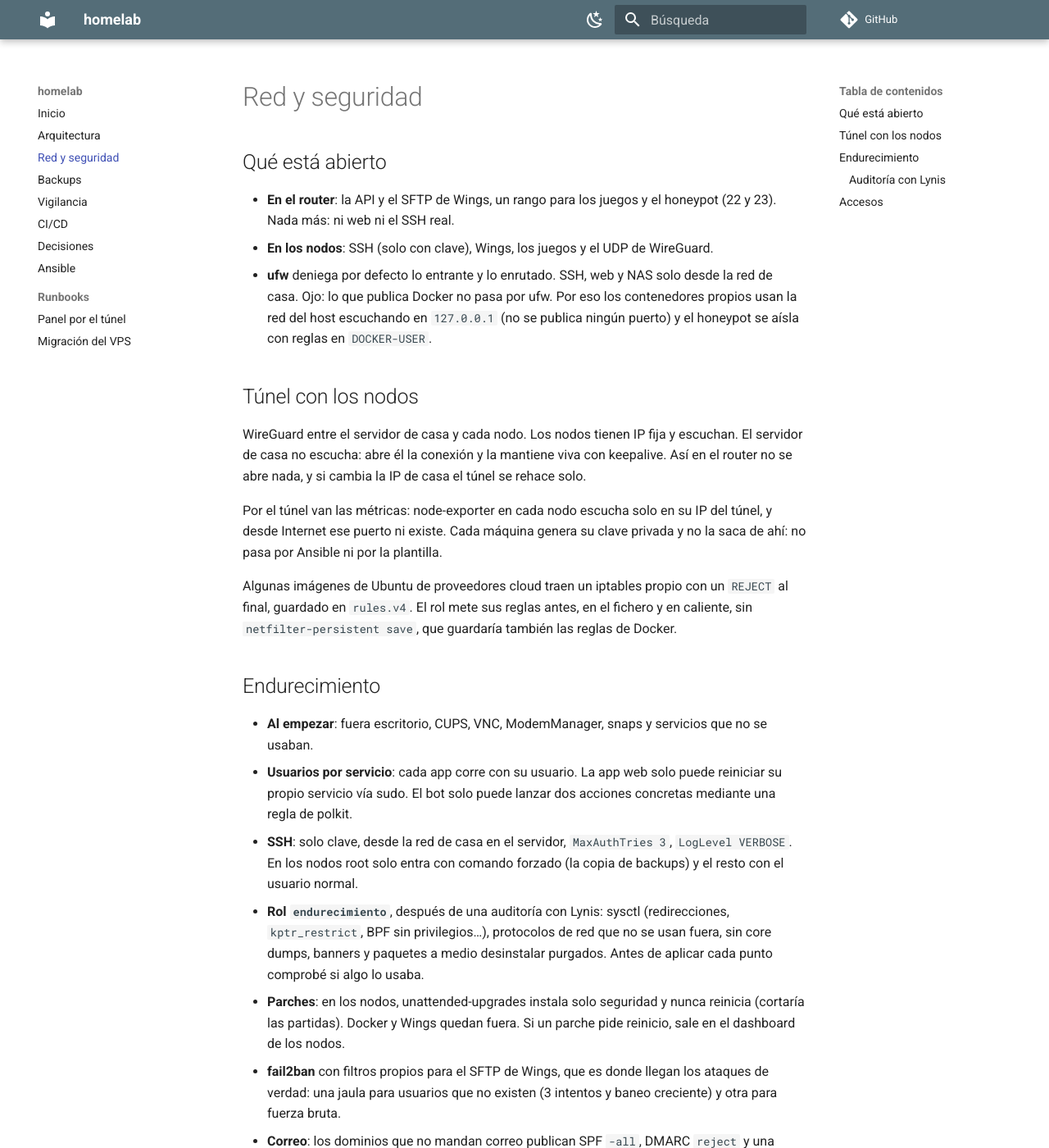
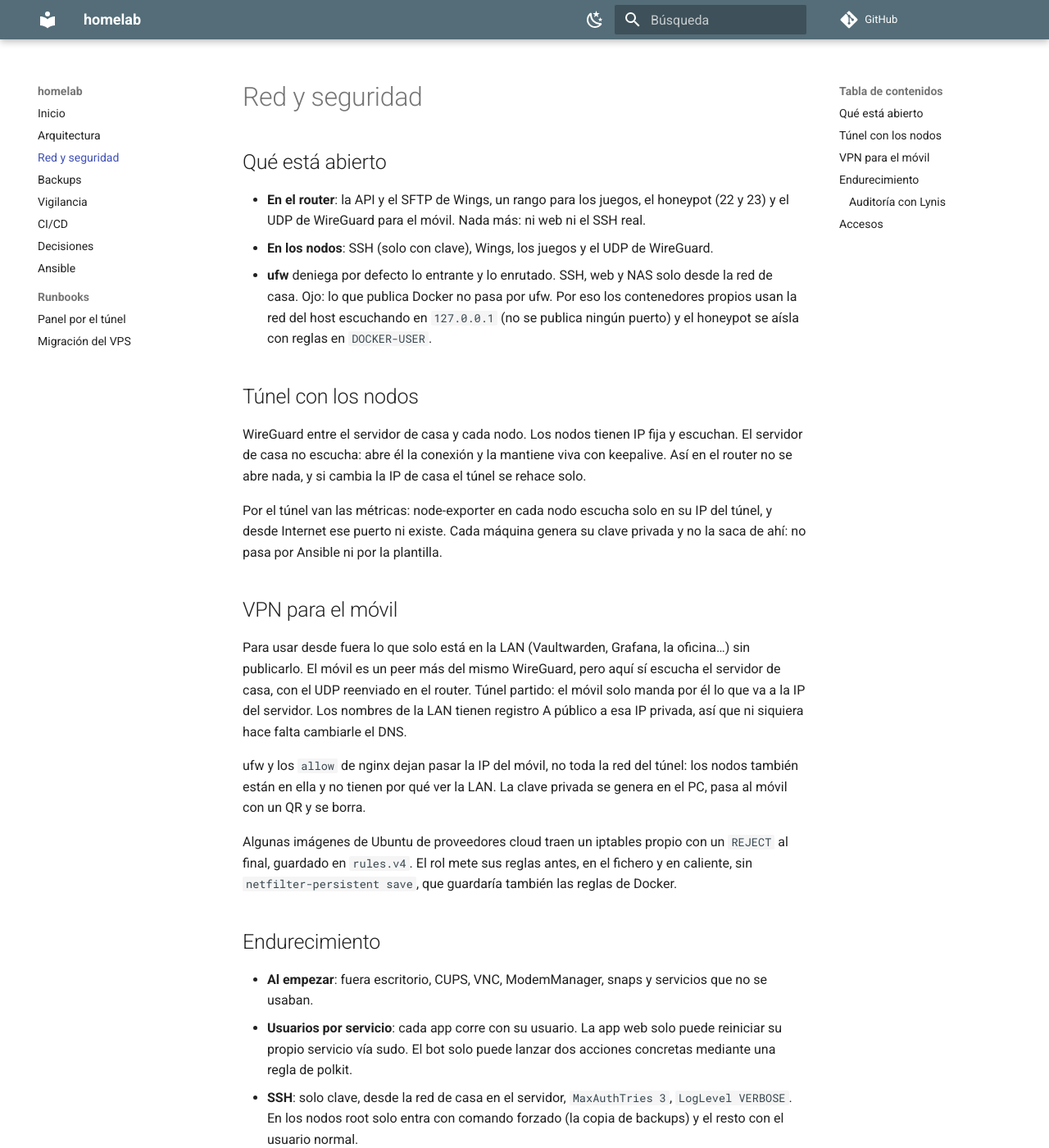
Before and after one commit to IsDerky/homelab, an MkDocs documentation site: the page built from docs/red-y-seguridad.md, in a window 1280 px wide and 1400 px high. Shown: the whole window at 82% size. Built offline with MkDocs 1.6.1 and Material for MkDocs 9.7.7, drawn with Linux system fonts in a browser that asks for light colours; comment, search, counter and statistics services are not loaded.

Commit message:
VPN para el móvil con el mismo WireGuard

```diff
--- a/docs/red-y-seguridad.md
+++ b/docs/red-y-seguridad.md
@@ -2,7 +2,7 @@
 
 ## Qué está abierto
 
-- **En el router**: la API y el SFTP de Wings, un rango para los juegos y el honeypot (22 y 23). Nada más: ni web ni el SSH real.
+- **En el router**: la API y el SFTP de Wings, un rango para los juegos, el honeypot (22 y 23) y el UDP de WireGuard para el móvil. Nada más: ni web ni el SSH real.
 - **En los nodos**: SSH (solo con clave), Wings, los juegos y el UDP de WireGuard.
 - **ufw** deniega por defecto lo entrante y lo enrutado. SSH, web y NAS solo desde la red de casa. Ojo: lo que publica Docker no pasa por ufw. Por eso los contenedores propios usan la red del host escuchando en `127.0.0.1` (no se publica ningún puerto) y el honeypot se aísla con reglas en `DOCKER-USER`.
 
@@ -11,6 +11,12 @@
 WireGuard entre el servidor de casa y cada nodo. Los nodos tienen IP fija y escuchan. El servidor de casa no escucha: abre él la conexión y la mantiene viva con keepalive. Así en el router no se abre nada, y si cambia la IP de casa el túnel se rehace solo.
 
 Por el túnel van las métricas: node-exporter en cada nodo escucha solo en su IP del túnel, y desde Internet ese puerto ni existe. Cada máquina genera su clave privada y no la saca de ahí: no pasa por Ansible ni por la plantilla.
+
+## VPN para el móvil
+
+Para usar desde fuera lo que solo está en la LAN (Vaultwarden, Grafana, la oficina…) sin publicarlo. El móvil es un peer más del mismo WireGuard, pero aquí sí escucha el servidor de casa, con el UDP reenviado en el router. Túnel partido: el móvil solo manda por él lo que va a la IP del servidor. Los nombres de la LAN tienen registro A público a esa IP privada, así que ni siquiera hace falta cambiarle el DNS.
+
+ufw y los `allow` de nginx dejan pasar la IP del móvil, no toda la red del túnel: los nodos también están en ella y no tienen por qué ver la LAN. La clave privada se genera en el PC, pasa al móvil con un QR y se borra.
 
 Algunas imágenes de Ubuntu de proveedores cloud traen un iptables propio con un `REJECT` al final, guardado en `rules.v4`. El rol mete sus reglas antes, en el fichero y en caliente, sin `netfilter-persistent save`, que guardaría también las reglas de Docker.
 
```
Also changed, not shown: ansible/README.md (+3 -1 lines), docs/decisiones.md (+1 -0 lines), 3 other files.
